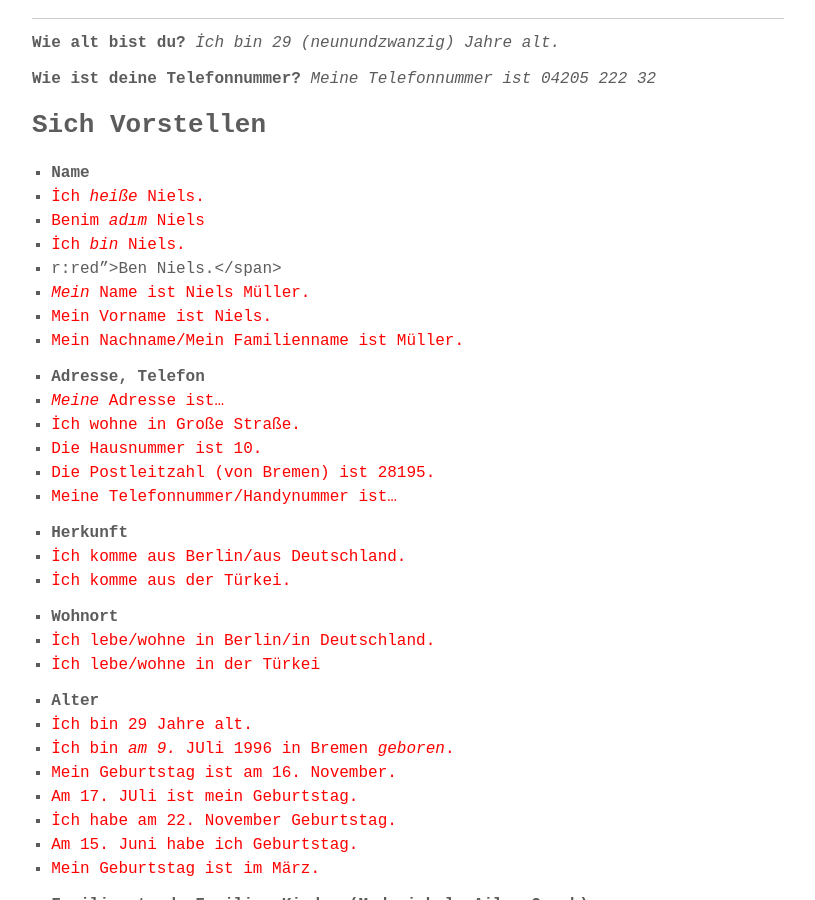
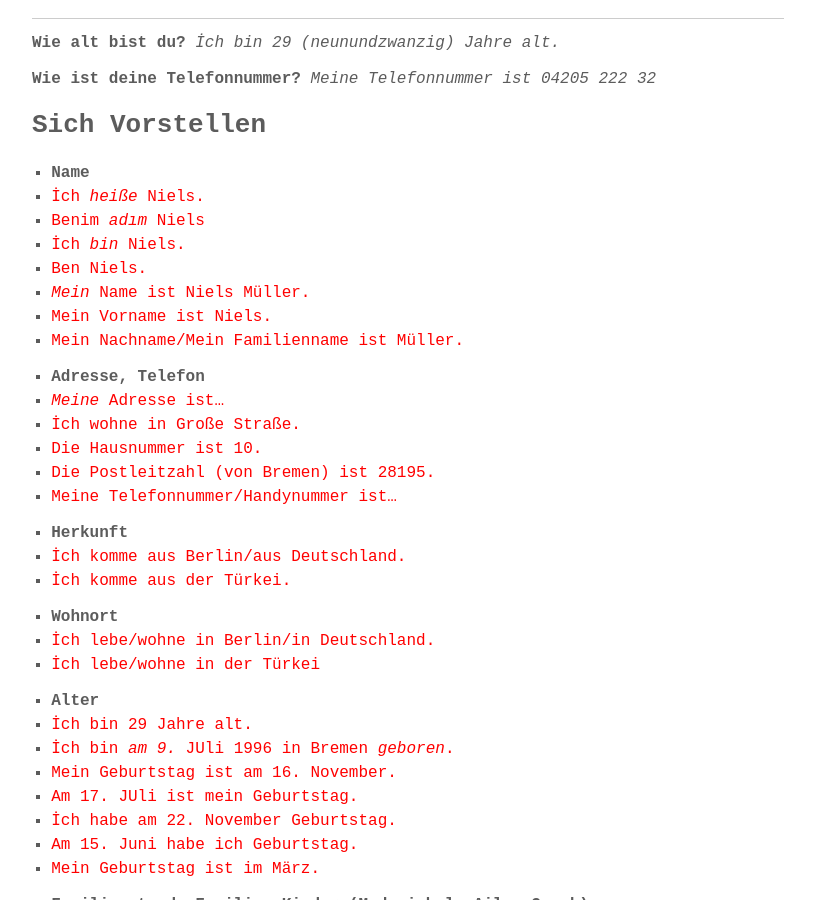
Before and after one commit to xShuden/furkansayim.github.io, a Jekyll site: the page built from almanca.md, in a window 1280 px wide and 900 px high, scrolled down 9765 px. Shown: the whole window, without its empty margins (232-1047 px from the left). Built offline with Jekyll 4.4.1, drawn with Linux system fonts in a browser that asks for light colours; some web fonts are replaced.

Commit message:
Germany Lang Update

```diff
--- a/almanca.md
+++ b/almanca.md
@@ -261,7 +261,7 @@ permalink: /almanca/
 - <span style="color:red">İch *heiße* Niels.</span>
 - <span style="color:red">Benim *adım* Niels</span>
 - <span style="color:red">İch *bin* Niels.</span>
-- r:red">Ben Niels.</span>
+- <span style="color:red">Ben Niels.</span>
 - <span style="color:red">*Mein* Name ist Niels Müller.</span>
 - <span style="color:red">Mein Vorname ist Niels.</span>
 - <span style="color:red">Mein Nachname/Mein Familienname ist Müller.</span>
```
